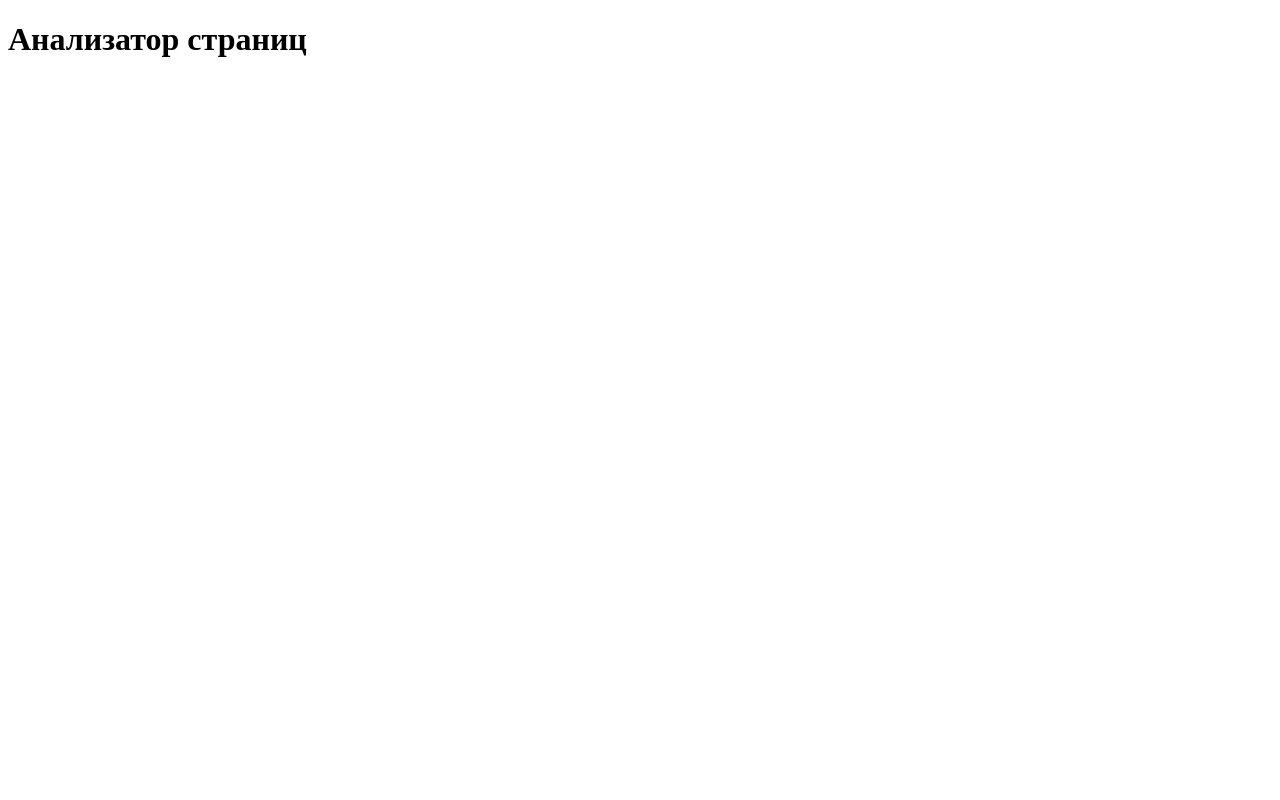
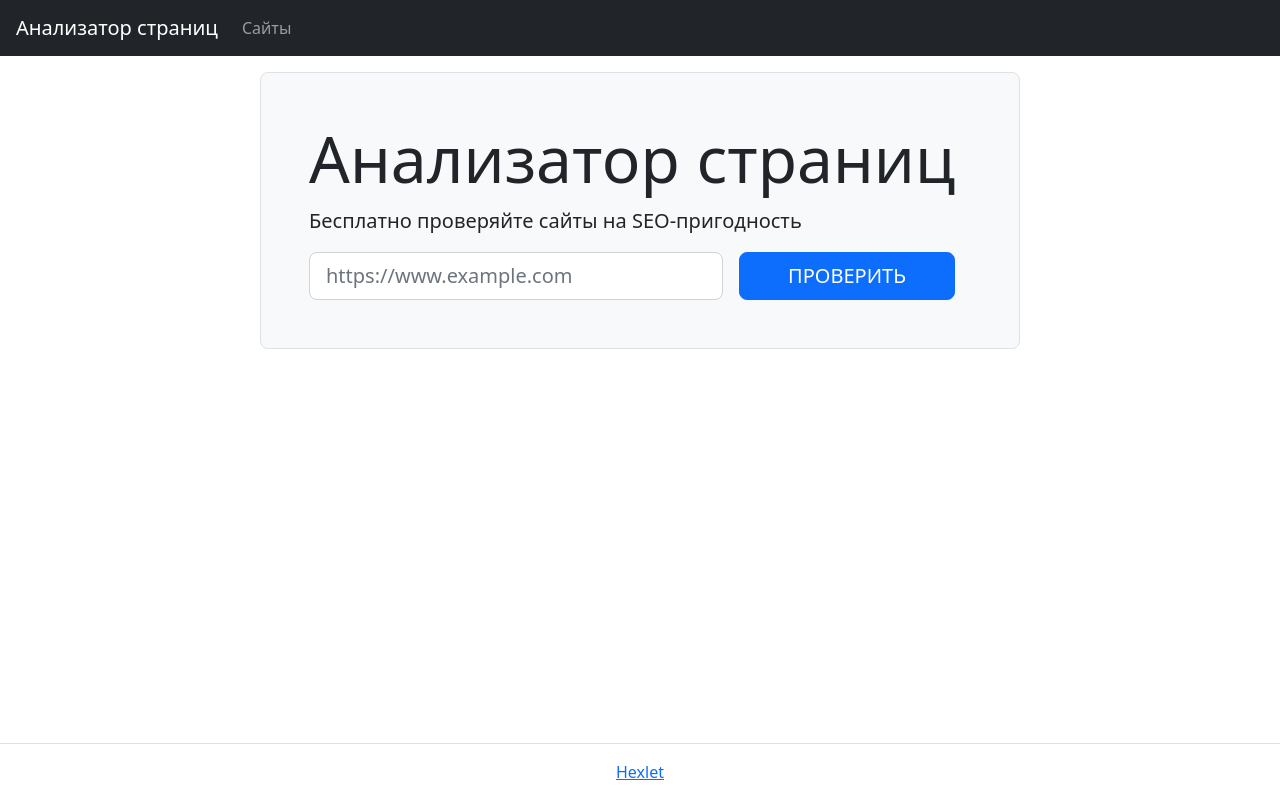
Before and after one commit to Aatem/python-project-83, a Flask app: page / in a window 1280 px wide. Before the commit the page is almost empty. Run offline with Flask 3, Linux system fonts and the light colour scheme.

Commit message:
step two

```diff
--- a/page_analyzer/templates/index.html
+++ b/page_analyzer/templates/index.html
@@ -1,11 +1,57 @@
 <!DOCTYPE html>
 <html lang="en">
-<head>
-    <meta charset="UTF-8">
-    <meta name="viewport" content="width=device-width, initial-scale=1.0">
-    <title>Document</title>
-</head>
-<body>
-    <h1> Анализатор страниц</h1>
-</body>
+  <head>
+    <meta charset="utf-8">
+    <meta name="viewport" content="width=device-width, initial-scale=1, shrink-to-fit=no">
+    <meta name="description" content="Third project for Hexlet.io">
+    <script type="text/javascript" nonce="f0c4d148e0db4d31a3b27bd61d9" src="//local.adguard.org?ts=1693571646545&amp;type=content-script&amp;dmn=python-page-analyzer-ru.hexlet.app&amp;url=https%3A%2F%2Fpython-page-analyzer-ru.hexlet.app%2F&amp;app=msedge.exe&amp;css=3&amp;js=1&amp;rel=1&amp;rji=1&amp;sbe=1"></script>
+<script type="text/javascript" nonce="f0c4d148e0db4d31a3b27bd61d9" src="//local.adguard.org?ts=1693571646545&amp;name=AdGuard%20Extra&amp;name=AdGuard%20Popup%20Blocker&amp;type=user-script"></script><link href="https://cdn.jsdelivr.net/npm/bootstrap@5.2.0/dist/css/bootstrap.min.css" rel="stylesheet"
+    integrity="sha384-gH2yIJqKdNHPEq0n4Mqa/HGKIhSkIHeL5AyhkYV8i59U5AR6csBvApHHNl/vI1Bx" crossorigin="anonymous">
+    <title>Анализатор страниц</title>
+  </head>
+  <body class="min-vh-100 d-flex flex-column">
+  <header class="flex-shrink-0">
+    <nav class="navbar navbar-expand-md navbar-dark bg-dark px-3">
+  <a class="navbar-brand" href="/">Анализатор страниц</a>
+  <div id="navbarNav">
+      <ul class="navbar-nav">
+        <li class="nav-item"><a class="nav-link " href="/urls">Сайты</a></li>
+      </ul>
+    </ul>
+  </div>
+</nav>
+
+  </header>
+
+
+
+  <main class="flex-grow-1">
+    <div class="container-lg mt-3">
+      <h1></h1>
+
+
+<div class="row">
+  <div class="col-12 col-md-10 col-lg-8 mx-auto border rounded-3 bg-light p-5">
+    <h1 class="display-3">Анализатор страниц</h1>
+    <p class="lead">Бесплатно проверяйте сайты на SEO-пригодность</p>
+    <form action="/urls " method="post" class="d-flex justify-content-center" required>
+    <input type="text" name="url" placeholder="https://www.example.com"value=""  class="form-control form-control-lg">
+    <input type="submit" class="btn btn-primary  btn-lg ms-3 px-5 text-uppercase mx-3" value="Проверить">
+</form>
+  </div>
+</div>
+
+    </div>
+  </main>
+  <footer class="border-top py-3 mt-5 flex-shrink-0">
+  <div class="container-lg">
+    <div class="text-center">
+      <a href="https://ru.hexlet.io/" target="_blank">Hexlet</a>
+    </div>
+  </div>
+</footer>
+
+  <script src="https://cdn.jsdelivr.net/npm/bootstrap@5.1.3/dist/js/bootstrap.bundle.min.js"
+    integrity="sha384-ka7Sk0Gln4gmtz2MlQnikT1wXgYsOg+OMhuP+IlRH9sENBO0LRn5q+8nbTov4+1p" crossorigin="anonymous"></script>
+  </body>
 </html>
```
